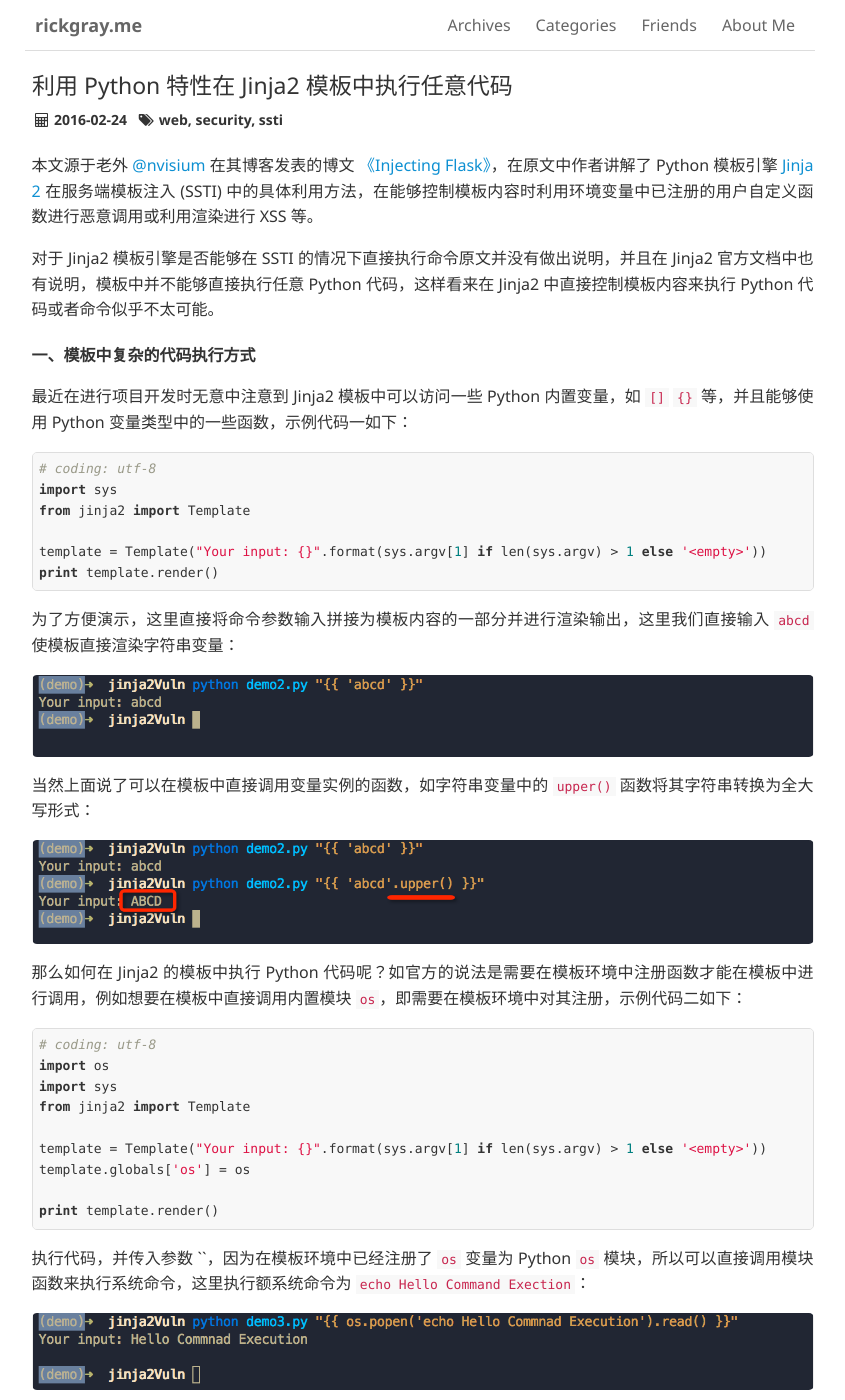
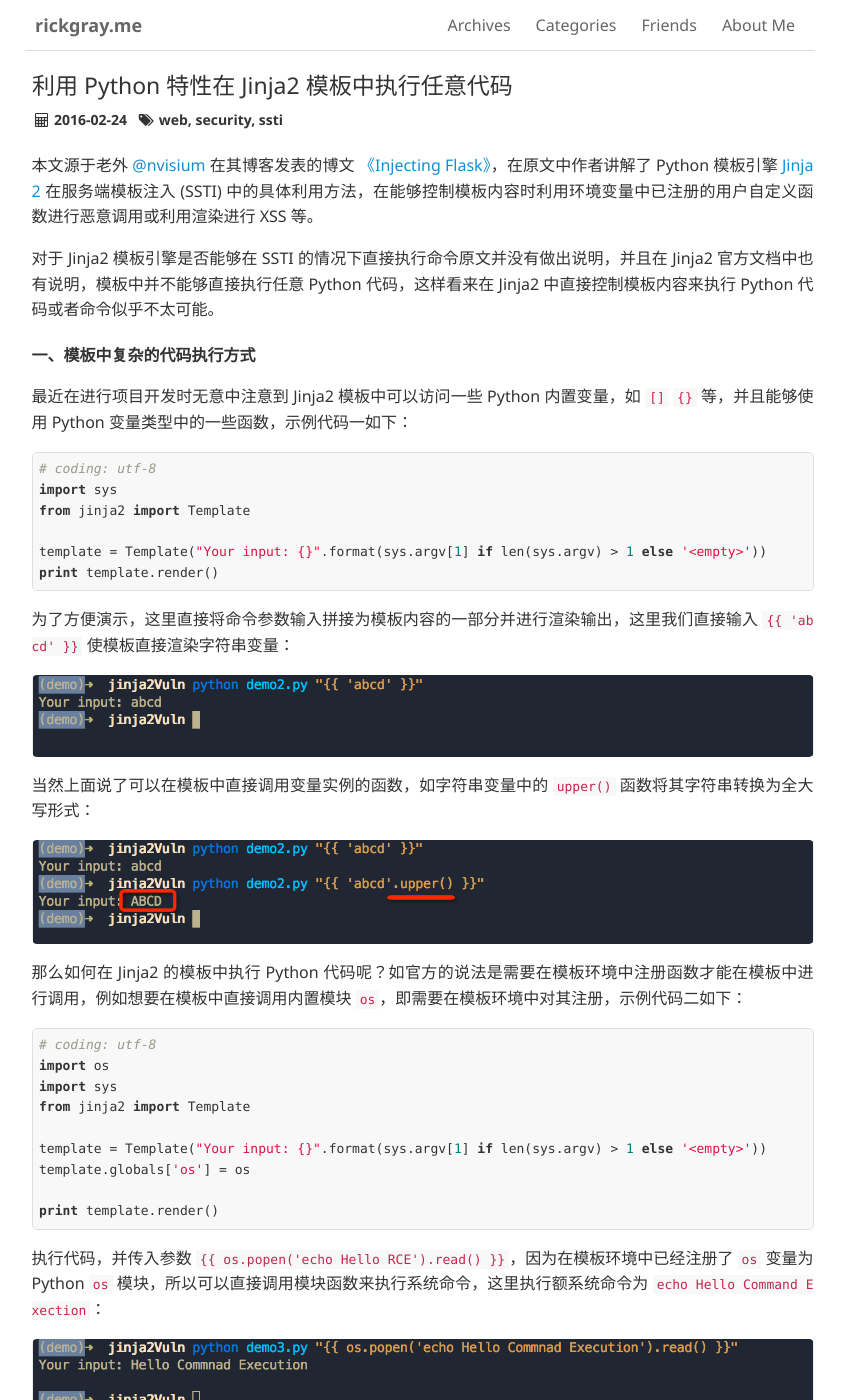
Before and after one commit to huntpig/rickgray.github.io, a Jekyll site: the page built from _posts/2016-02-24-use-python-features-to-execute-arbitrary-codes-in-jinja2-templates.md, in a window 1280 px wide and 1400 px high. Shown: the whole window, without its empty margins (220-1065 px from the left). Built offline with Jekyll 4.4.1, drawn with Linux system fonts in a browser that asks for light colours; comment, search, counter and statistics services are not loaded; some of the changed lines change nothing that is shown.

Commit message:
Fix tags

````diff
--- a/_posts/2016-02-24-use-python-features-to-execute-arbitrary-codes-in-jinja2-templates.md
+++ b/_posts/2016-02-24-use-python-features-to-execute-arbitrary-codes-in-jinja2-templates.md
@@ -21,7 +21,7 @@
 print template.render()
 ```
 
-为了方便演示，这里直接将命令参数输入拼接为模板内容的一部分并进行渲染输出，这里我们直接输入 `{{ 'abcd' }}` 使模板直接渲染字符串变量：
+为了方便演示，这里直接将命令参数输入拼接为模板内容的一部分并进行渲染输出，这里我们直接输入 `{% raw %}{{ 'abcd' }}{% endraw %}` 使模板直接渲染字符串变量：
 
 ![]({{ site.url }}/public/img/article/2016-02-24-use-python-features-to-execute-arbitrary-codes-in-jinja2-templates/1.png)
 
@@ -43,7 +43,7 @@
 print template.render()
 ```
 
-执行代码，并传入参数 `{{ os.popen('echo Hello RCE').read() }}`，因为在模板环境中已经注册了 `os` 变量为 Python `os` 模块，所以可以直接调用模块函数来执行系统命令，这里执行额系统命令为 `echo Hello Command Exection`：
+执行代码，并传入参数 `{% raw %}{{ os.popen('echo Hello RCE').read() }}{% endraw %}`，因为在模板环境中已经注册了 `os` 变量为 Python `os` 模块，所以可以直接调用模块函数来执行系统命令，这里执行额系统命令为 `echo Hello Command Exection`：
 
 ![]({{ site.url }}/public/img/article/2016-02-24-use-python-features-to-execute-arbitrary-codes-in-jinja2-templates/3.png)
 
````
